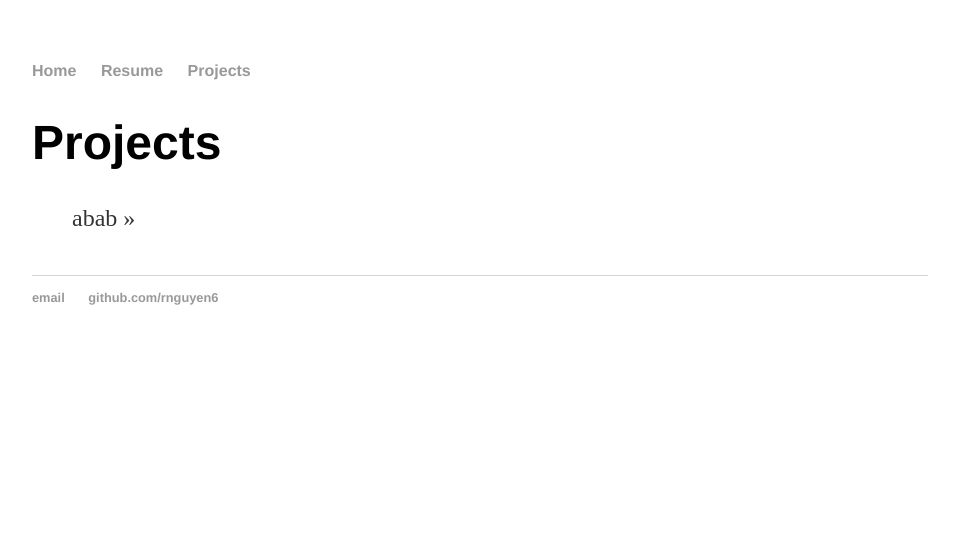
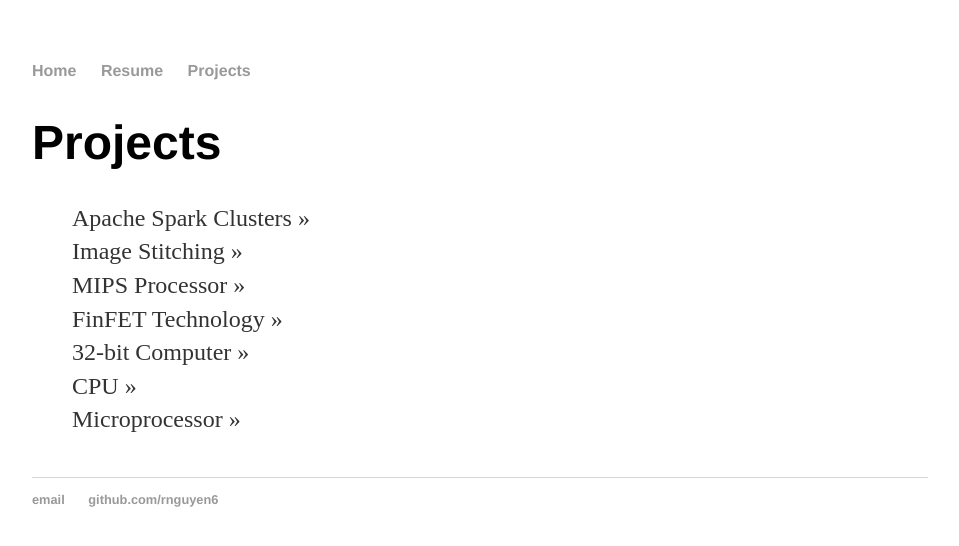
Before and after one commit to rnguyen6/rnguyen6.github.io, a Jekyll site: the page built from projects/index.html, in a window 1280 px wide. Shown: the top 546 px of the page, without its empty margins (160-1119 px from the left). Built offline with Jekyll 4.4.1, drawn with Linux system fonts in a browser that asks for light colours.

Commit message:
Update index.html

```diff
--- a/projects/index.html
+++ b/projects/index.html
@@ -4,5 +4,11 @@ title: Projects
 ---
 <h1>{{ page.title }}</h1>
 <ul class="posts">
-    <li><span>abab</span> &raquo;</li>
+    <li><span>Apache Spark Clusters</span> &raquo;</li>
+    <li><span>Image Stitching</span> &raquo;</li>
+    <li><span>MIPS Processor</span> &raquo;</li>
+    <li><span>FinFET Technology</span> &raquo;</li>
+    <li><span>32-bit Computer</span> &raquo;</li>
+    <li><span>CPU</span> &raquo;</li>
+    <li><span>Microprocessor</span> &raquo;</li>
 </ul>
```
